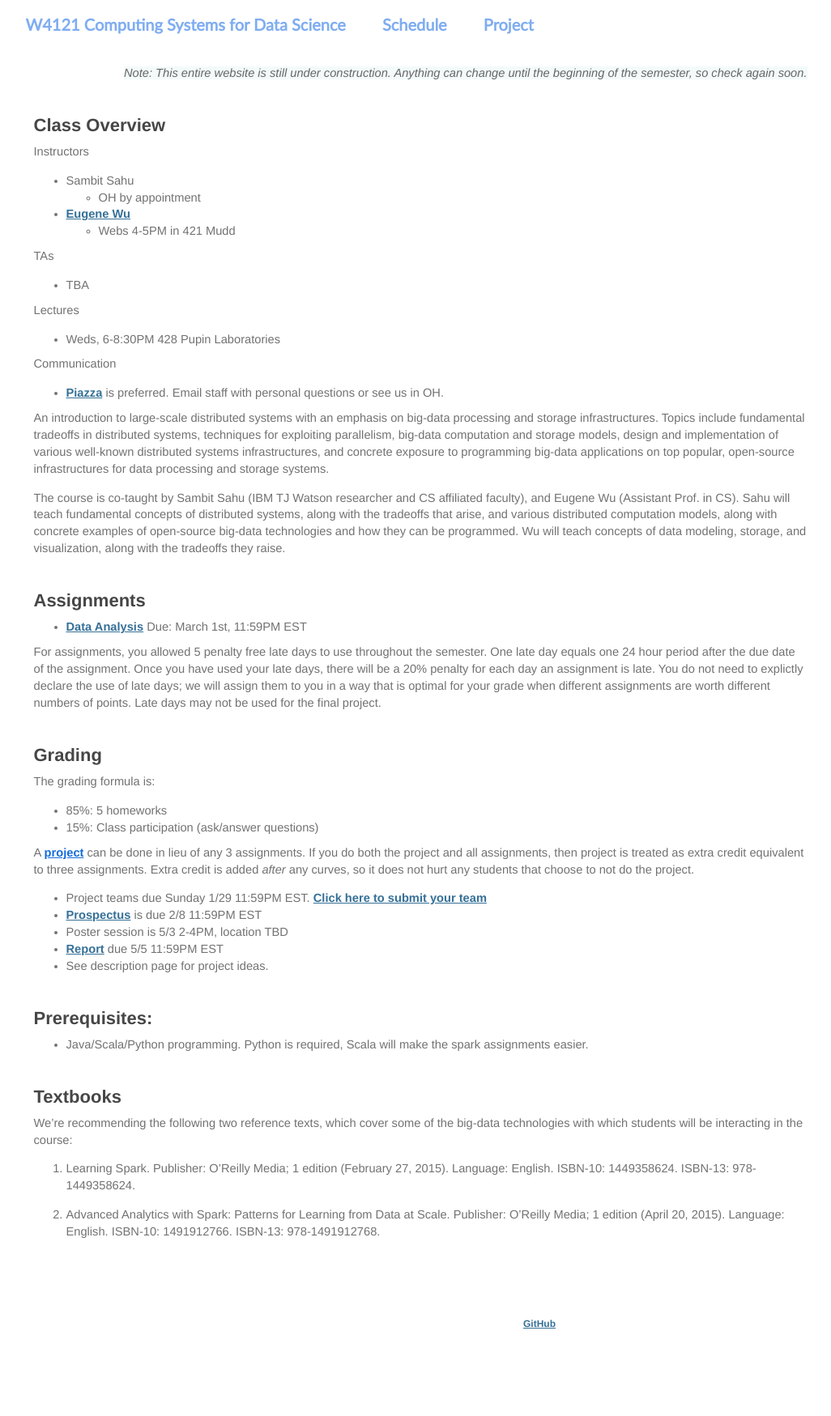
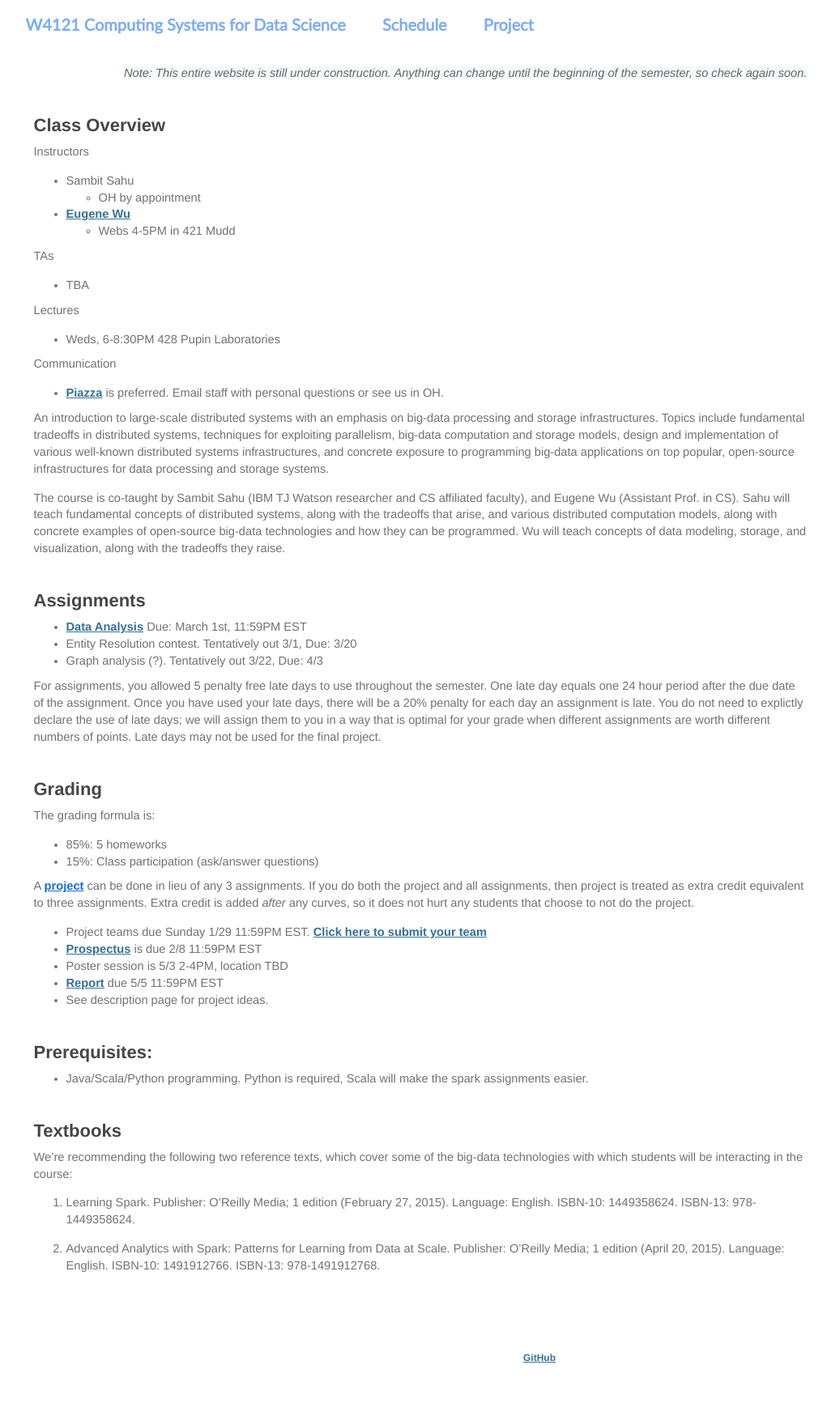
Before and after one commit to KnightMollo/w4121.github.io, a Jekyll site: the page built from index.md, in a window 1280 px wide. Shown: the whole page at 81% size, without its empty margins (121-1147 px from the left). Built offline with Jekyll 4.4.1, drawn with Linux system fonts in a browser that asks for light colours; before the commit the page ends 1707 px from its top, so only the background shows below that.

Commit message:
hw dates

```diff
--- a/index.md
+++ b/index.md
@@ -41,6 +41,8 @@ Sahu will teach fundamental concepts of distributed systems, along with the trad
 ## Assignments
 
 * [Data Analysis](https://www.instabase.com/Aligator/4121_csds_hw_public/fs/Instabase%20Drive/HW3/)  Due: March 1st, 11:59PM EST
+* Entity Resolution contest.  Tentatively out 3/1, Due: 3/20
+* Graph analysis (?).  Tentatively out 3/22, Due: 4/3
 
 
 For assignments, you allowed 5 penalty free late days to use throughout the semester. One late day equals one 24 hour period after the due date of the assignment. Once you have used your late days, there will be a 20% penalty for each day an assignment is late. You do not need to explictly declare the use of late days; we will assign them to you in a way that is optimal for your grade when different assignments are worth different numbers of points. Late days may not be used for the final project.
```
Also changed, not shown: schedule.md (+1 -1 lines).
